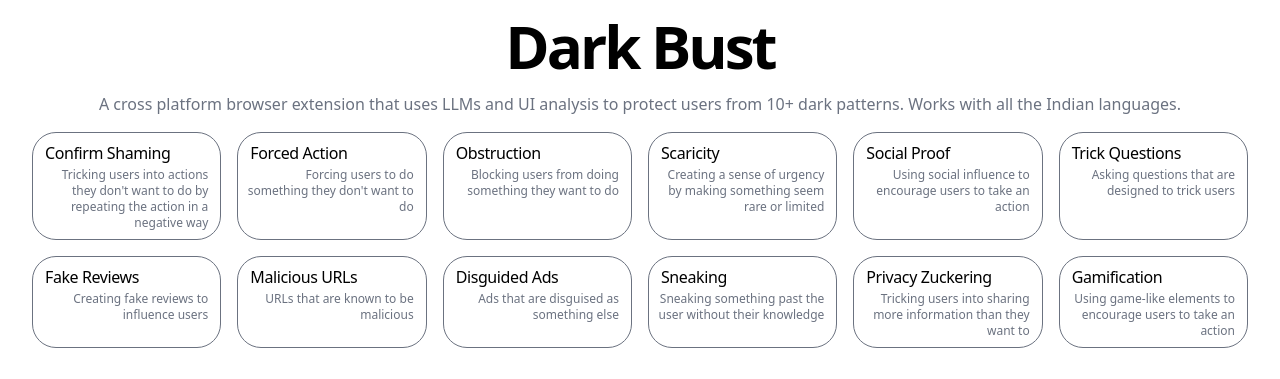
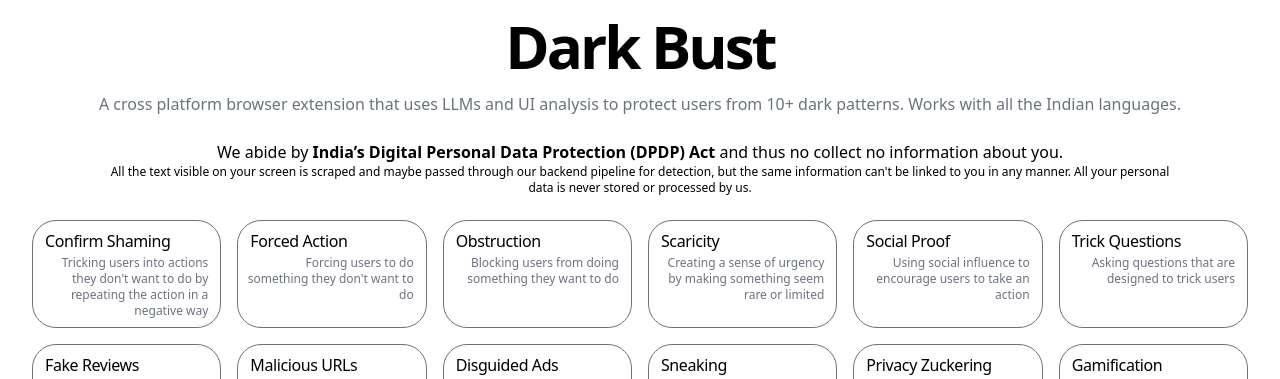
Before and after one commit to EshaanAgg/DPBH, a Flask app: page / in a window 1280 px wide. Shown: the top 379 px of the page. Run offline with Flask 3, Linux system fonts and the light colour scheme; parts of the project's set-up code (start-up, migrations or seed data) failed here and were passed over; some libraries are stand-ins or nearby versions.

Commit message:
feat: update

```diff
--- a/api/templates/dashboard.html
+++ b/api/templates/dashboard.html
@@ -20,6 +20,19 @@
                     patterns. Works with all the Indian languages.
                 </p>
             </div>
+
+            <div class="px-16 m-2 text-md text-center">
+                We abide by <b>India’s Digital Personal Data Protection (DPDP) Act</b> and thus no collect no
+                information
+                about you.
+                <br>
+                <div class="text-xs">
+                    All the text visible on your screen is scraped and maybe passed through our backend pipeline for
+                    detection, but the same information can't be linked to you in any manner. All your personal data is
+                    never
+                    stored or processed by us.</div>
+            </div>
+
             <div class="mx-auto grid grid-cols-6 gap-4 mx-auto px-auto content-center justify-self-center">
                 {% for key, value in dp_data.items() %}
                 <div class="border border-gray-500 rounded-3xl p-2 flex flex-col justify-self-center">
@@ -31,6 +44,7 @@
                 {% endfor %}
             </div>
         </div>
+
 
         <table class="min-w-full divide-y divide-gray-200 my-8 rounded-3xl border border-gray-500">
             <thead class="bg-gray-50">
--- a/api/utils.py
+++ b/api/utils.py
@@ -27,8 +27,6 @@
             )
             db.session.add(new_domain)
             db.session.commit()
-        else:
-            return
 
 
 def translate_to_english(sentence):
```
